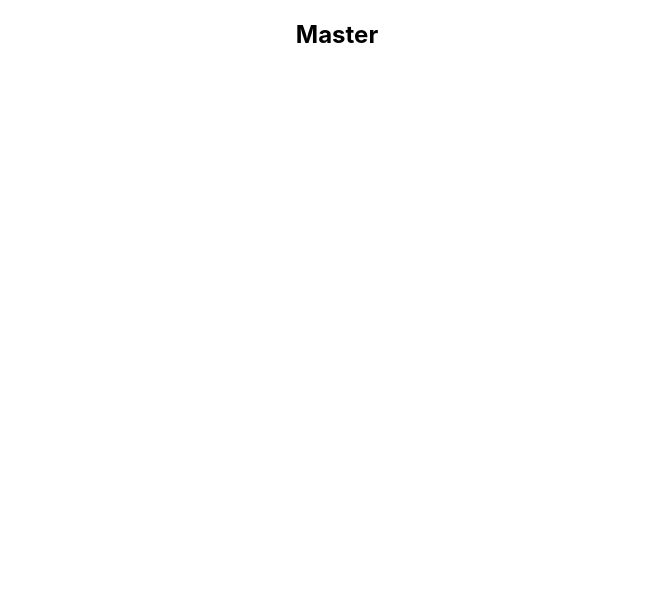
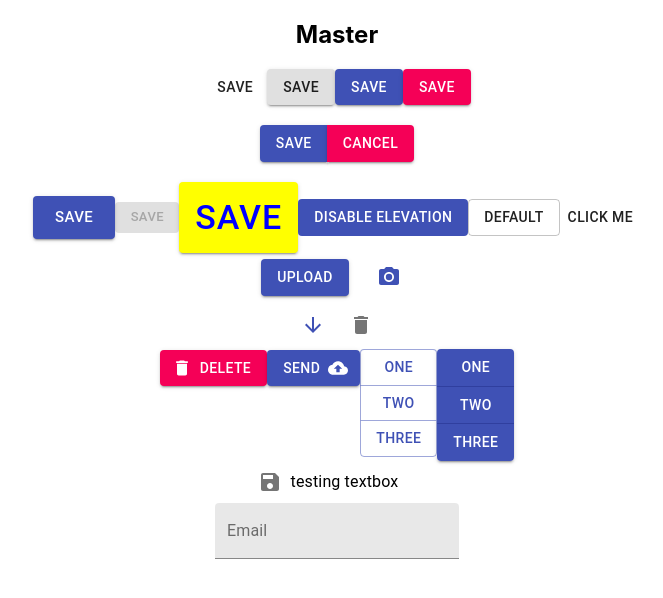
Before and after one commit to rajkamalramagiri/practicalreact, a React (Create React App) app: page / in a window 1280 px wide. Shown: the top 598 px of the page, without its empty margins (303-966 px from the left). Built offline with nearby package versions, Linux system fonts and the light colour scheme.

Commit message:
first quarter

```diff
--- a/package.json
+++ b/package.json
@@ -3,6 +3,8 @@
   "version": "0.1.0",
   "private": true,
   "dependencies": {
+    "@material-ui/core": "^4.11.4",
+    "@material-ui/icons": "^4.11.2",
     "@testing-library/jest-dom": "^5.11.4",
     "@testing-library/react": "^11.1.0",
     "@testing-library/user-event": "^12.1.10",
--- a/src/App.css
+++ b/src/App.css
@@ -36,3 +36,7 @@
     transform: rotate(360deg);
   }
 }
+
+input {
+  color: blue !important;
+}
--- a/src/App.js
+++ b/src/App.js
@@ -1,9 +1,132 @@
 import "./App.css";
+import { useState } from "react";
+import { Button } from "@material-ui/core";
+import { ButtonGroup } from "@material-ui/core";
+import { Checkbox } from "@material-ui/core";
+import { TextField } from "@material-ui/core";
+
+import { FormControlLabel } from "@material-ui/core";
+
+import UploadButtons from "./UploadButtons";
+import IconButton from "@material-ui/core/IconButton";
+import DeleteIcon from "@material-ui/icons/Delete";
+import SaveIcon from "@material-ui/icons/Save";
+
+import CloudUploadIcon from "@material-ui/icons/CloudUpload";
+import ArrowDownwardIcon from "@material-ui/icons/ArrowDownward";
 
 function App() {
+  const [checked, setChecked] = useState(false);
   return (
     <div className="App">
       <h2>Master</h2>
+      {/* default Button */}
+      <Button>Save</Button>
+      {/* contained buttons */}
+      <Button variant="contained">Save</Button>
+      <Button variant="contained" color="primary">
+        Save
+      </Button>
+      <Button variant="contained" color="secondary">
+        Save
+      </Button>
+      <br></br>
+      <br></br>
+      <ButtonGroup>
+        <Button variant="contained" color="primary">
+          Save
+        </Button>
+        <Button variant="contained" color="secondary">
+          Cancel
+        </Button>
+      </ButtonGroup>
+      <br></br>
+      <br></br>
+      <Button variant="contained" color="primary" size="large">
+        Save
+      </Button>
+      <Button variant="contained" color="primary" size="small" disabled>
+        Save
+      </Button>
+      <Button
+        variant="contained"
+        color="primary"
+        style={{ fontSize: "34px", color: "blue", backgroundColor: "yellow" }}
+      >
+        Save
+      </Button>
+      <Button variant="contained" color="primary" disableElevation>
+        Disable elevation
+      </Button>
+      <Button variant="outlined">Default</Button>
+      <Button
+        onClick={() => {
+          alert("clicked");
+        }}
+      >
+        Click me
+      </Button>
+      <UploadButtons />
+      <div>
+        {/* icons as buttons */}
+        <IconButton
+          aria-label="delete"
+          size="large"
+          color="primary"
+          variant="contained"
+        >
+          <ArrowDownwardIcon />
+        </IconButton>
+        <IconButton aria-label="delete">
+          <DeleteIcon />
+        </IconButton>
+      </div>
+      {/* adding icons at button start and end */}
+      <Button variant="contained" color="secondary" startIcon={<DeleteIcon />}>
+        Delete
+      </Button>
+      <Button variant="contained" color="primary" endIcon={<CloudUploadIcon />}>
+        Send
+      </Button>
+
+      <ButtonGroup orientation="vertical" color="primary">
+        <Button>One</Button>
+        <Button>Two</Button>
+        <Button>Three</Button>
+      </ButtonGroup>
+      <ButtonGroup orientation="vertical" color="primary" variant="contained">
+        <Button>One</Button>
+        <Button>Two</Button>
+        <Button>Three</Button>
+      </ButtonGroup>
+      <div>
+        <FormControlLabel
+          label={"testing textbox"}
+          control={
+            <Checkbox
+              checked={checked}
+              // icon={<DeleteIcon />}
+              icon={<SaveIcon />}
+              checkedIcon={<SaveIcon />}
+              onChange={(e) => setChecked(e.target.checked)}
+              color={"primary"}
+              // disabled
+              inputProps={{ "aria-label": "secondary checkbox" }}
+            />
+          }
+        />
+      </div>
+      <div>
+        <TextField
+          variant="filled"
+          // variant="outlined"
+          color="secondary"
+          // type="date"
+          // type="time"
+          placeholder="abc@xyz.com"
+          label="Email  "
+        />
+      </div>
     </div>
   );
 }
--- /dev/null
+++ b/src/UploadButtons.js
@@ -0,0 +1,52 @@
+import React from "react";
+import { makeStyles } from "@material-ui/core/styles";
+import Button from "@material-ui/core/Button";
+import IconButton from "@material-ui/core/IconButton";
+import PhotoCamera from "@material-ui/icons/PhotoCamera";
+
+const useStyles = makeStyles((theme) => ({
+  root: {
+    "& > *": {
+      margin: theme.spacing(1),
+    },
+  },
+  input: {
+    display: "none",
+  },
+}));
+
+export default function UploadButtons() {
+  const classes = useStyles();
+
+  return (
+    <div className={classes.root}>
+      <input
+        accept="image/*"
+        className={classes.input}
+        id="contained-button-file"
+        multiple
+        type="file"
+      />
+      <label htmlFor="contained-button-file">
+        <Button variant="contained" color="primary" component="span">
+          Upload
+        </Button>
+      </label>
+      <input
+        accept="image/*"
+        className={classes.input}
+        id="icon-button-file"
+        type="file"
+      />
+      <label htmlFor="icon-button-file">
+        <IconButton
+          color="primary"
+          aria-label="upload picture"
+          component="span"
+        >
+          <PhotoCamera />
+        </IconButton>
+      </label>
+    </div>
+  );
+}
```
Also changed, not shown: 2 other files (tests, documents, lock files or other folders).
